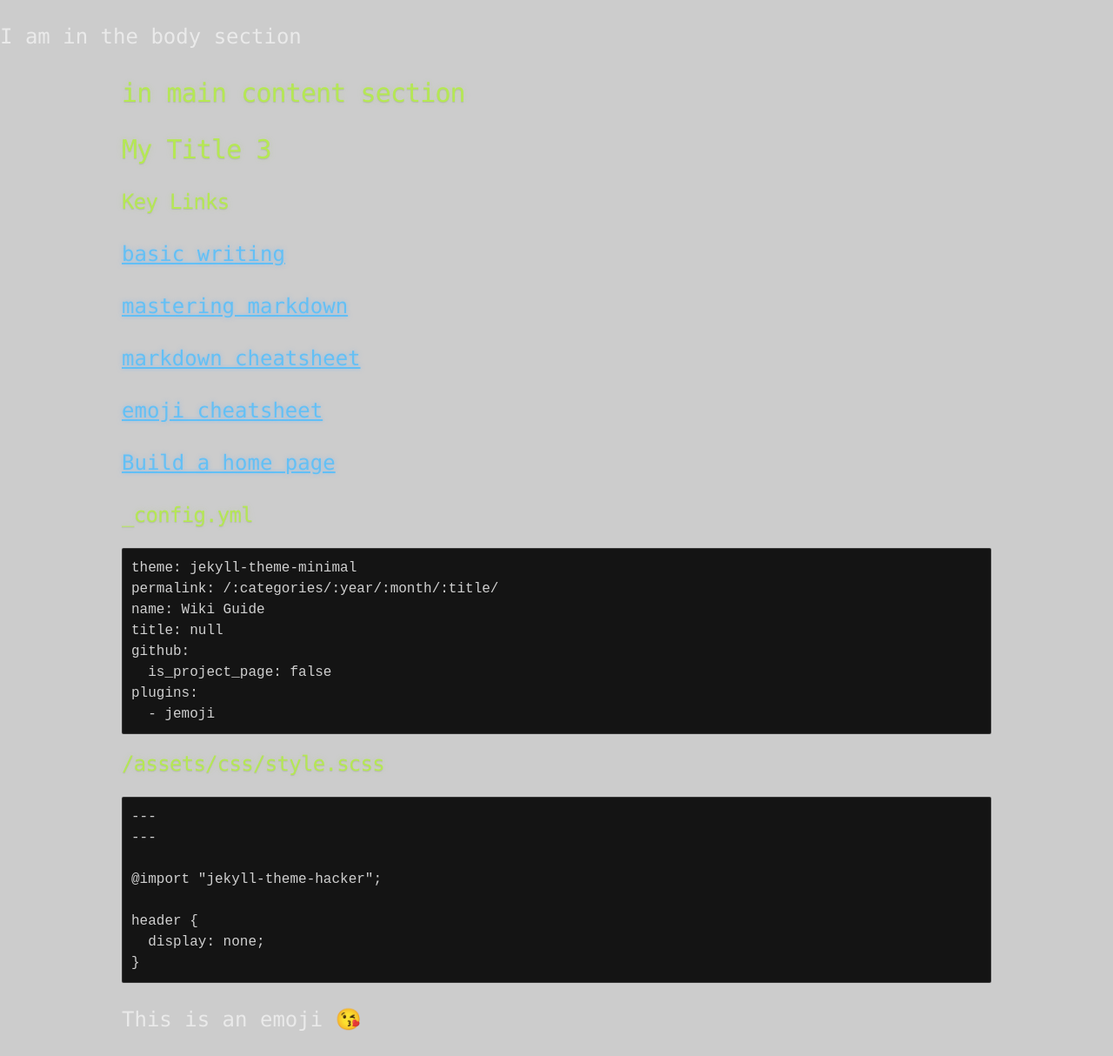
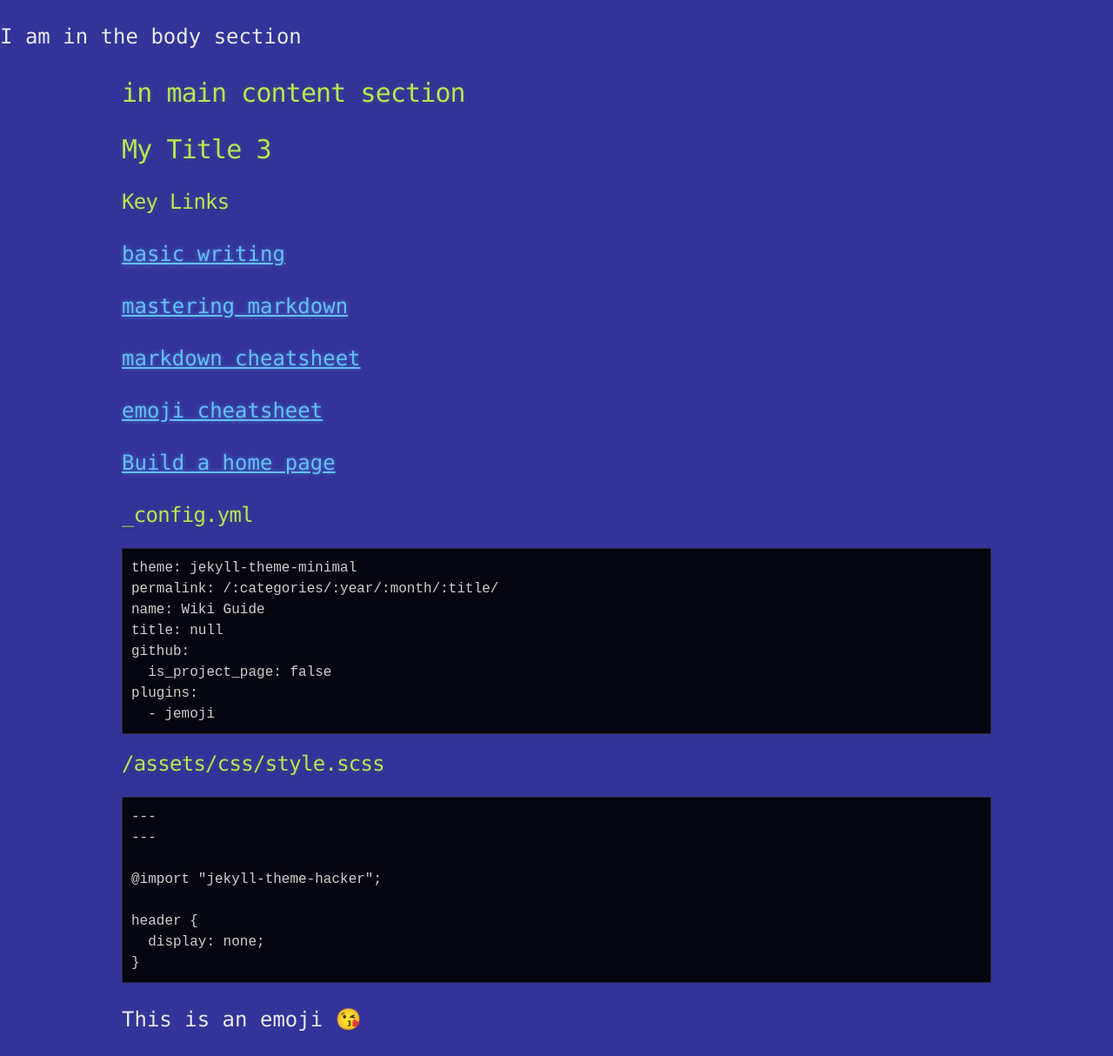
Before and after one commit to profphillips/wikibasics, a Jekyll site: the page built from index.md, in a window 1280 px wide. Shown: the whole page at 87% size. Built offline with Jekyll 4.4.1, drawn with Linux system fonts in a browser that asks for light colours; emoji names are drawn with the system emoji font; our own code applies the rules of GitHub Pages for plain Markdown files.

Commit message:
Update style.scss

```diff
--- a/assets/css/style.scss
+++ b/assets/css/style.scss
@@ -20,7 +20,7 @@ $container-max-width: 1000px;
 body {
   margin: 0;
   padding: 0;
-  background-color: #ccc;
+  background-color: #339;
   //background: $body-background url("../images/bkg.png") 0 0;
   color: $body-foreground;
   font-size: 24px;
```
